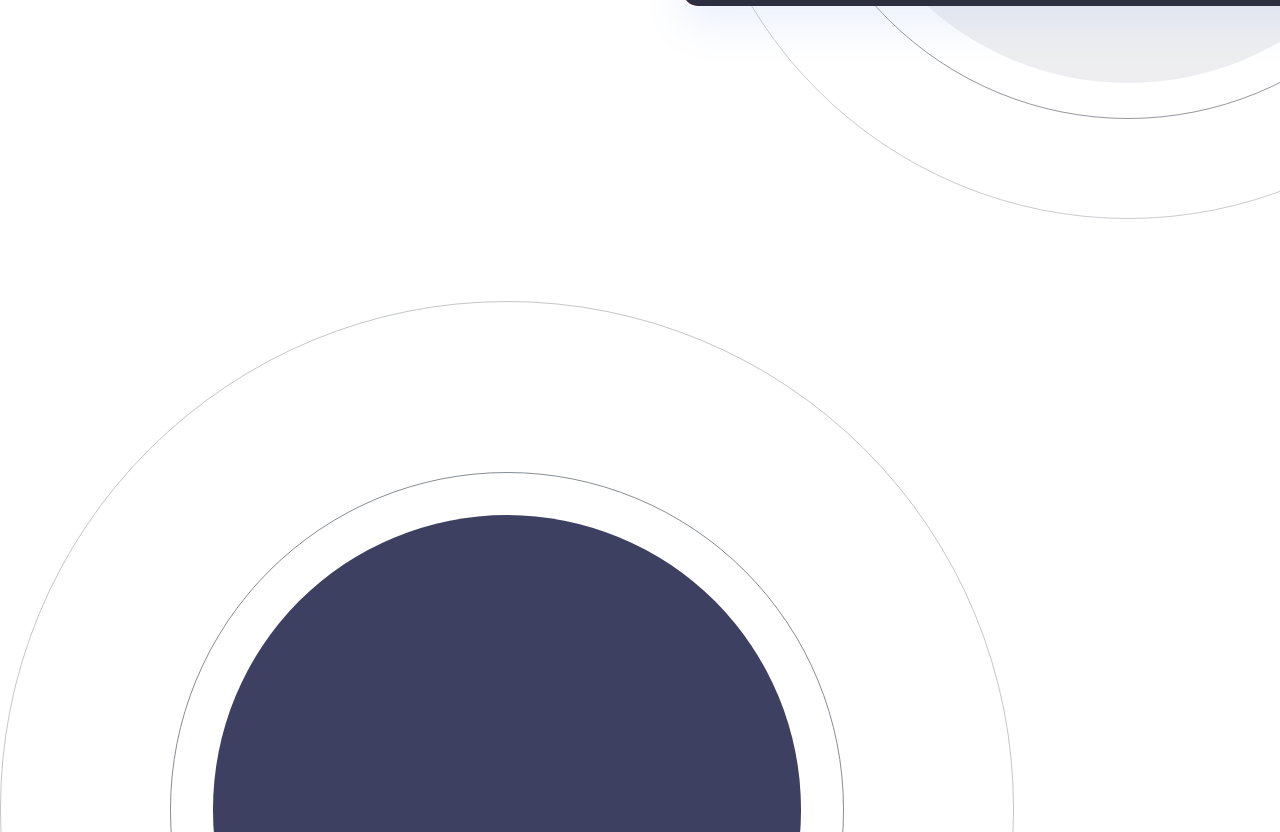
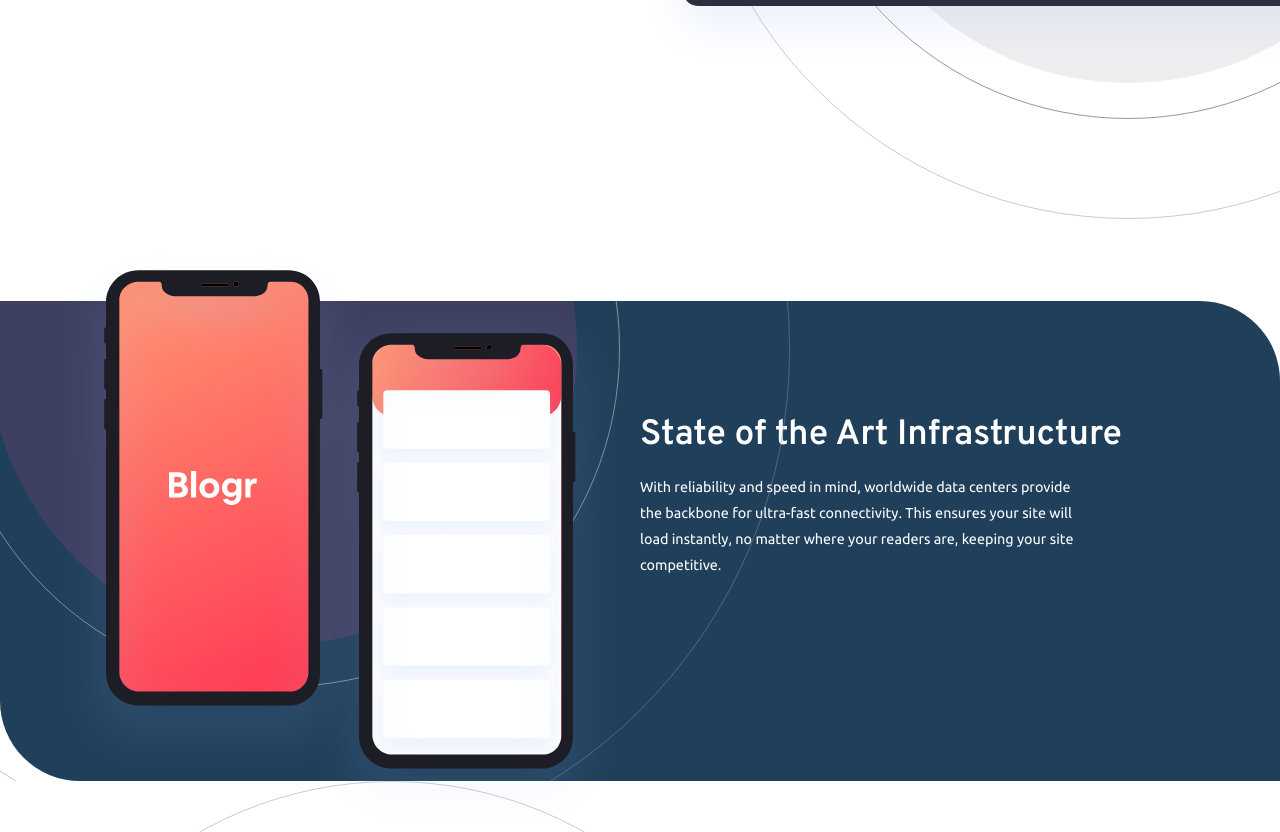
Before and after one commit to ishantbhurani/blogr-landing-page, a plain HTML site: page index.html in a window 1280 px wide. Shown: the part 1407-2239 px from the top of the page. Drawn offline with Linux system fonts and the light colour scheme.

Commit message:
Added Infrastructure section

```diff
--- a/index.html
+++ b/index.html
@@ -157,16 +157,18 @@
         </div>
       </section>
       <section class="infrastructure">
-        <div class="circles-pattern-wrapper">
-          <img src="./images/bg-pattern-circles.svg" alt="circles pattern" />
+        <div class="section-img-wrapper">
+          <img
+            src="./images/illustration-phones.svg"
+            alt="phones illustration"
+          />
+        </div>
+        <div class="test">
+          <div class="circles-pattern-wrapper">
+            <img src="./images/bg-pattern-circles.svg" alt="circles pattern" />
+          </div>
         </div>
         <div class="container">
-          <div class="section-img-wrapper">
-            <img
-              src="./images/illustration-phones.svg"
-              alt="phones illustration"
-            />
-          </div>
           <div class="section-body">
             <h3>State of the Art Infrastructure</h3>
             <p>
--- a/style.css
+++ b/style.css
@@ -191,7 +191,7 @@ a {
   width: 100%;
 }
 
-.section-body {
+.future-design .section-body {
   margin-top: 5em;
   width: 40%;
 }
@@ -211,3 +211,57 @@ a {
   color: var(--color-very-dark-grayish-blue);
   font-size: 0.9rem;
 }
+
+/* Infrastructure */
+.infrastructure {
+  position: relative;
+  background-color: var(--color-very-dark-blue);
+  min-height: 60vh;
+  border-radius: 0 5em 0;
+}
+
+.infrastructure img {
+  width: 100%;
+}
+
+.circles-pattern-wrapper {
+  position: absolute;
+  left: -14em;
+  bottom: -5em;
+}
+
+.infrastructure .section-img-wrapper {
+  position: absolute;
+  left: 5%;
+  top: 50%;
+  transform: translate(0, -50%);
+  z-index: 2;
+}
+
+.test {
+  position: absolute;
+  min-height: 60vh;
+  inset: 0;
+  overflow: hidden;
+}
+
+.infrastructure .container {
+  display: flex;
+  justify-content: flex-end;
+}
+
+.infrastructure .section-body {
+  margin-top: 7em;
+  width: 50%;
+}
+
+.infrastructure .section-body p {
+  color: var(--color-white);
+  padding-right: 7em;
+}
+
+.infrastructure .section-body h3 {
+  font-size: 2.2rem;
+  color: var(--color-white);
+  margin-bottom: 0.5em;
+}
```
